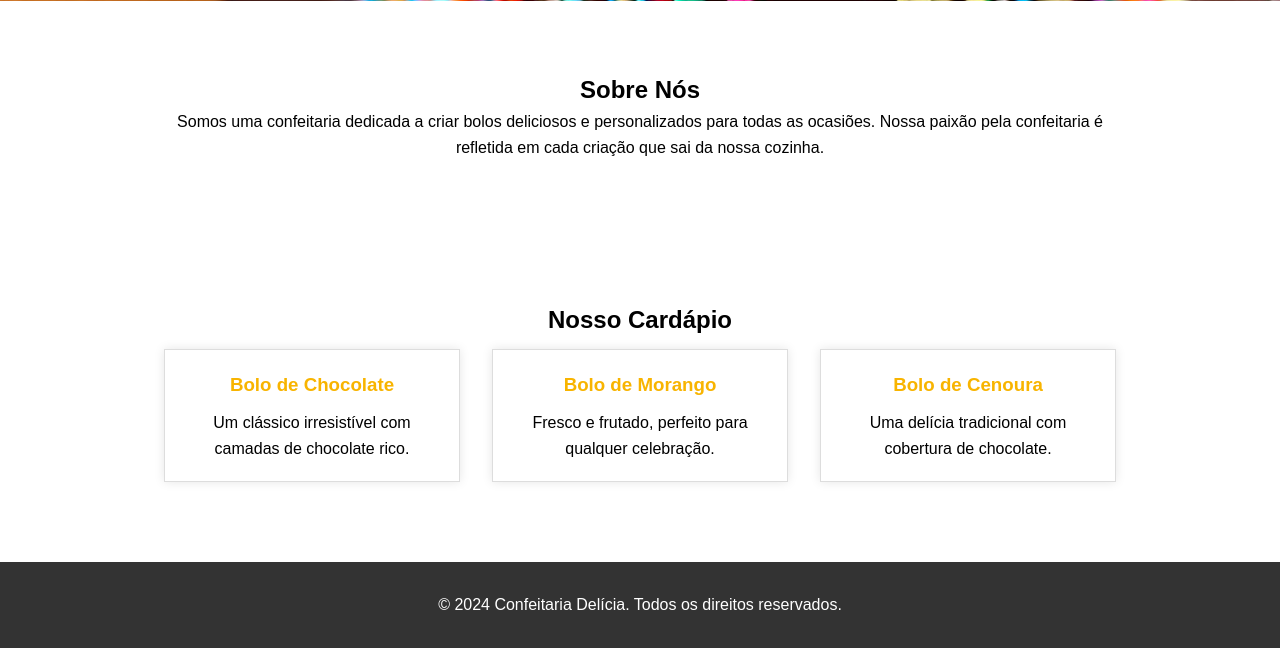
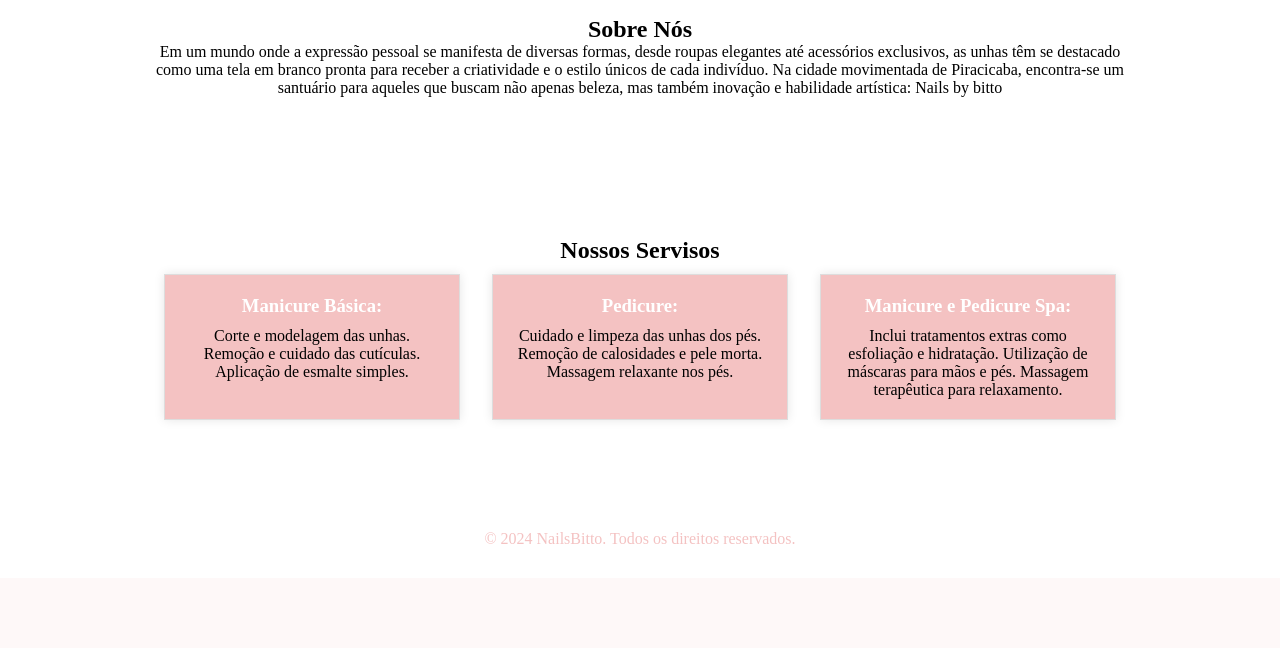
Before and after one commit to anabitto/confeitaria, a Flask app: page / in a window 1280 px wide. Shown: the part 566-1214 px from the top of the page. After the commit the page ends 1110 px from the top, so only its background shows below. Run offline with Flask 3, Linux system fonts and the light colour scheme.

Commit message:
Add files via upload

```diff
--- a/main.py
+++ b/main.py
@@ -8,5 +8,10 @@ def inicial():
     return render_template("index.html")
 
 
+@app.route("/contatos")
+def contato():
+    return render_template("contato.html")
+
+
 if __name__ == '__main__':
     app.run()
--- a/static/css/index.css
+++ b/static/css/index.css
@@ -2,6 +2,8 @@
     margin: 0;
     padding: 0;
     box-sizing: border-box;
+}
+
 }
 
 body {
@@ -16,7 +18,7 @@ body {
 }
 
 header {
-    background-color: #f8b400;
+    background-color: #f4c2c2;
     color: #fff;
     padding: 20px 0;
 }
@@ -43,8 +45,8 @@ nav ul li a {
 }
 
 .hero {
-    background: url('../img/bolo.jpg') no-repeat center center/cover;
-    color: #fff;
+    background: url('../img/.jpg') no-repeat center center/cover;
+    color: #f4c2c2;;
     padding: 100px 0;
     text-align: center;
 }
@@ -60,7 +62,7 @@ nav ul li a {
 }
 
 .cta-button {
-    background-color: #ff6f61;
+    background-color: #f4c2c2;;
     color: #fff;
     padding: 10px 20px;
     text-decoration: none;
@@ -81,7 +83,7 @@ nav ul li a {
 }
 
 .menu-item {
-    background-color: #fff;
+    background-color: #f4c2c2;
     border: 1px solid #ddd;
     padding: 20px;
     margin: 10px;
@@ -91,12 +93,12 @@ nav ul li a {
 
 .menu-item h3 {
     margin-bottom: 10px;
-    color: #f8b400;
+    color:  #ffffff;
 }
 
 footer {
-    background-color: #333;
-    color: #fff;
+    background-color: #3;
+    color: #f4c2c2;
     text-align: center;
     padding: 10px 0;
 }
--- a/templates/index.html
+++ b/templates/index.html
@@ -3,18 +3,18 @@
 <head>
     <meta charset="UTF-8">
     <meta name="viewport" content="width=device-width, initial-scale=1.0">
-    <title>Confeitaria Delícia</title>
+    <title></title>
     <link rel="stylesheet" href="{{ url_for('static', filename='css/index.css') }}">
 </head>
 <body>
     <header>
         <div class="container">
-            <h1>Confeitaria Delícia</h1>
+            <h1>nailsbitto</h1>
             <nav>
                 <ul>
                     <li><a href="#">Início</a></li>
                     <li><a href="#">Sobre</a></li>
-                    <li><a href="#">Cardápio</a></li>
+                    <li><a href="#">Estilos</a></li>
                     <li><a href="#">Contato</a></li>
                 </ul>
             </nav>
@@ -23,8 +23,8 @@
 
     <section class="hero">
         <div class="container">
-            <h2>Os melhores bolos da cidade!</h2>
-            <p>Delícias feitas com amor e ingredientes frescos.</p>
+            <h2>veja sobre a importancia dos cuidados com a cutícula</h2>
+            <p>Profissional com formação e muita atenção aos detalhes</p>
             <a href="#" class="cta-button">Saiba Mais</a>
         </div>
     </section>
@@ -32,25 +32,32 @@
     <section class="about">
         <div class="container">
             <h2>Sobre Nós</h2>
-            <p>Somos uma confeitaria dedicada a criar bolos deliciosos e personalizados para todas as ocasiões. Nossa paixão pela confeitaria é refletida em cada criação que sai da nossa cozinha.</p>
+            <p>Em um mundo onde a expressão pessoal se manifesta de diversas formas, desde roupas elegantes até acessórios exclusivos, as unhas têm se destacado como uma tela em branco pronta para receber a criatividade e o estilo únicos de cada indivíduo. Na cidade movimentada de Piracicaba, encontra-se um santuário para aqueles que buscam não apenas beleza, mas também inovação e habilidade artística: Nails by bitto</p>
         </div>
     </section>
 
     <section class="menu">
         <div class="container">
-            <h2>Nosso Cardápio</h2>
+            <h2>Nossos Servisos</h2>
             <div class="menu-items">
                 <div class="menu-item">
-                    <h3>Bolo de Chocolate</h3>
-                    <p>Um clássico irresistível com camadas de chocolate rico.</p>
+                    <h3>Manicure Básica:</h3>
+                    <p>Corte e modelagem das unhas.
+                       Remoção e cuidado das cutículas.
+                       Aplicação de esmalte simples.</p>
                 </div>
                 <div class="menu-item">
-                    <h3>Bolo de Morango</h3>
-                    <p>Fresco e frutado, perfeito para qualquer celebração.</p>
+                    <h3>Pedicure:</h3>
+                    <p>Cuidado e limpeza das unhas dos pés.
+                       Remoção de calosidades e pele morta.
+                       Massagem relaxante nos pés.
+                    </p>
                 </div>
                 <div class="menu-item">
-                    <h3>Bolo de Cenoura</h3>
-                    <p>Uma delícia tradicional com cobertura de chocolate.</p>
+                    <h3>Manicure e Pedicure Spa:</h3>
+                    <p>Inclui tratamentos extras como esfoliação e hidratação.
+                       Utilização de máscaras para mãos e pés.
+                       Massagem terapêutica para relaxamento.</p>
                 </div>
             </div>
         </div>
@@ -58,8 +65,9 @@
 
     <footer>
         <div class="container">
-            <p>&copy; 2024 Confeitaria Delícia. Todos os direitos reservados.</p>
+            <p>&copy; 2024 NailsBitto. Todos os direitos reservados.</p>
         </div>
     </footer>
+
 </body>
 </html>
```
Also changed, not shown: templates/contato.html (added, +10 -0 lines), static/img/@sara_.jpg (added), static/img/Blue Yellow Retro Quotes Twitter Header.jpg (added), static/img/cliente.jpg (added), static/img/download (1).jpg (added), static/img/download (2).jpg (added), static/img/logo.jpg (added).
